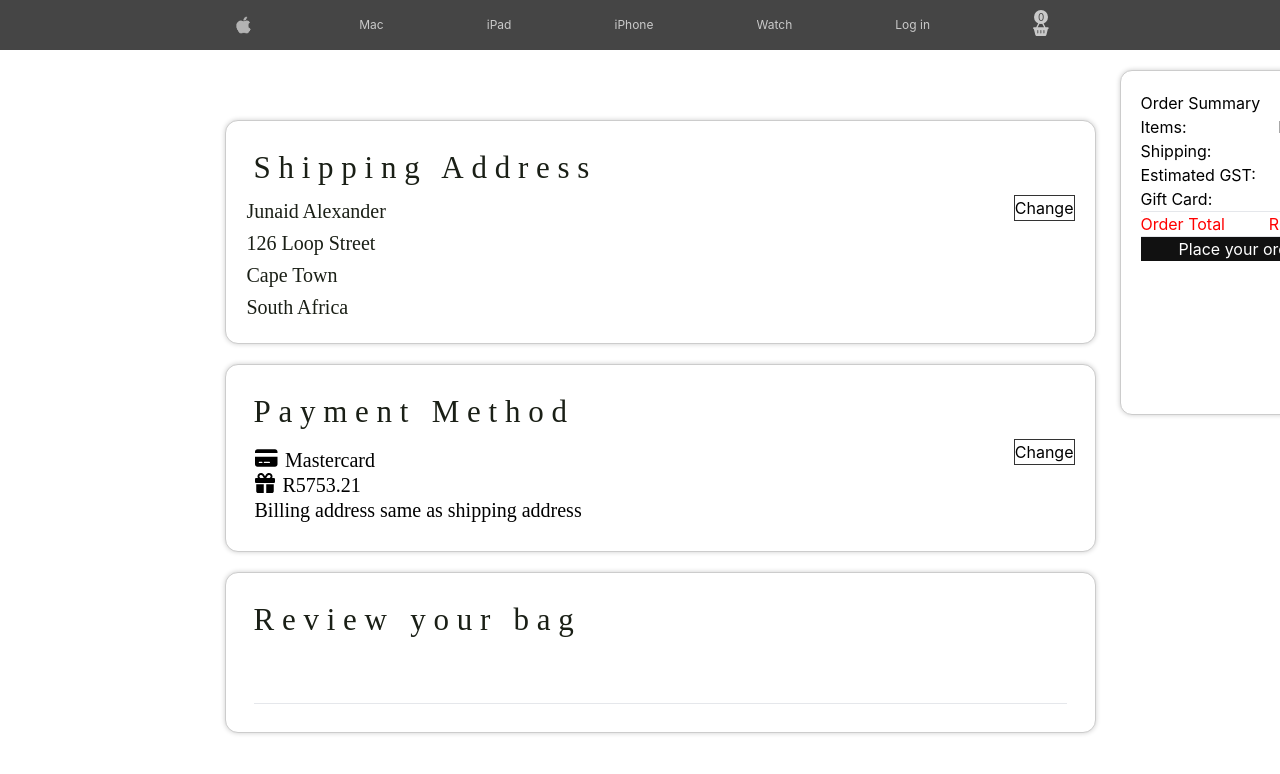
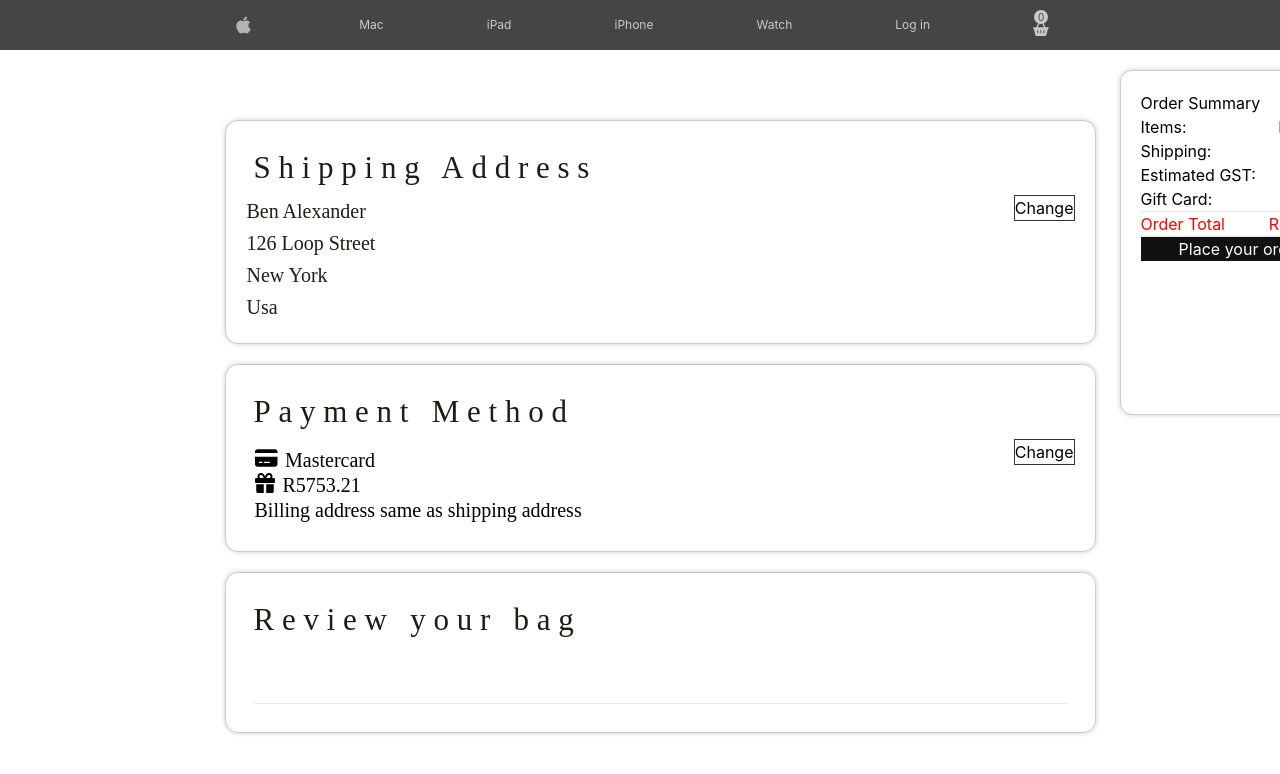
Before and after one commit to bradleymusekwa/apple-store, a React (Create React App) app: page /Checkout in a window 1280 px wide. Shown: the top 774 px of the page. Built offline with nearby package versions, Linux system fonts and the light colour scheme.

Commit message:
changed the address
Signed-off-by: Junaid Alexander <junaidalexander76@gmail.com>

```diff
--- a/src/pages/Checkout.js
+++ b/src/pages/Checkout.js
@@ -25,10 +25,10 @@
 					</div>
 					<div className="Shipping-address">
 						<div className="Current-address">
-							<p>Junaid Alexander</p>
+							<p>Ben Alexander</p>
 							<p>126 Loop Street</p>
-							<p>Cape Town</p>
-							<p>South Africa</p>
+							<p>New York</p>
+							<p>Usa</p>
 						</div>
 						<button className="change-address-btn">Change</button>
 					</div>
```
